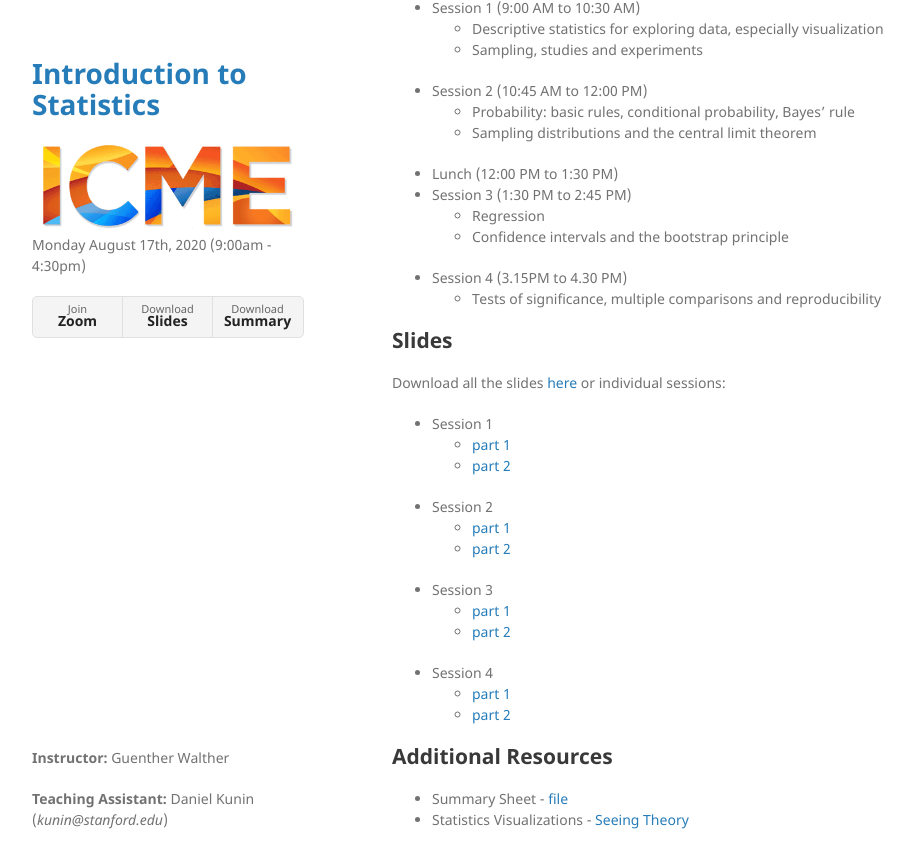
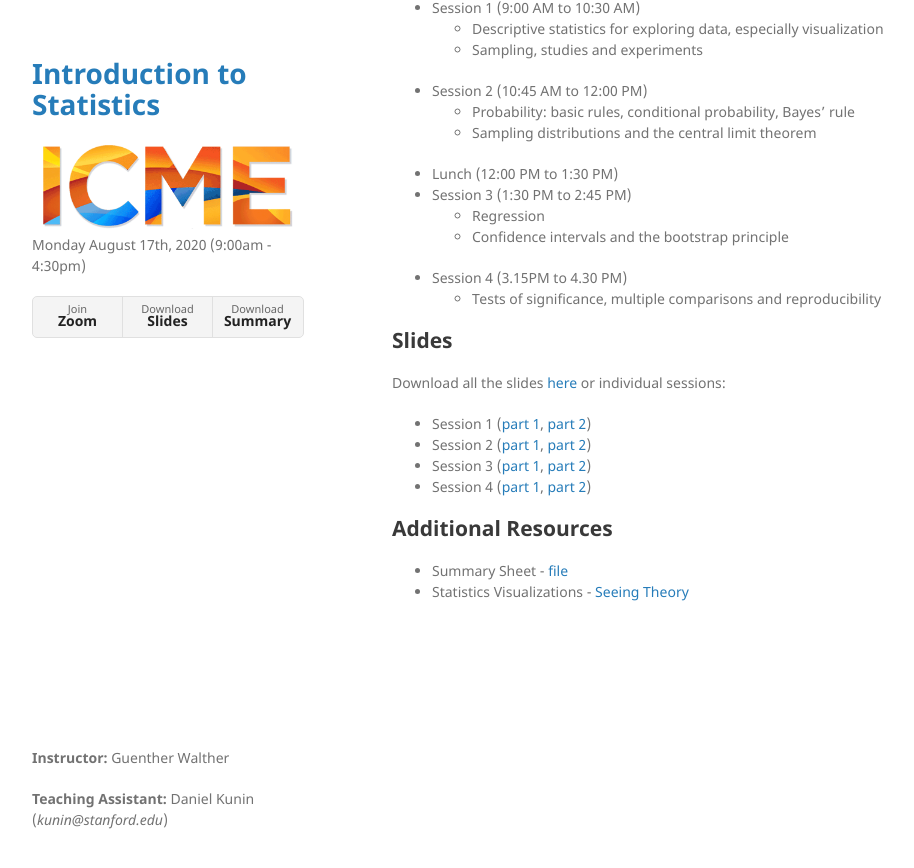
Before and after one commit to danielkunin/icme-statistics, a Jekyll site: the page built from index.md, in a window 1280 px wide and 900 px high, scrolled down 1322 px. Shown: the top 868 px of the window, without its empty margins (178-1092 px from the left). Built offline with Jekyll 4.4.1, drawn with Linux system fonts in a browser that asks for light colours; our own code applies the rules of GitHub Pages for plain Markdown files.

```diff
--- a/index.md
+++ b/index.md
@@ -38,18 +38,10 @@ He received a Terman fellowship, a NSF CAREER award, and the Distinguished Teach
 ## Slides
 
 Download all the slides [here](/assets/img/S1-8.pdf) or individual sessions:
-- Session 1
-  - [part 1](/assets/img/S1.pdf)
-  - [part 2](/assets/img/S2.pdf)
-- Session 2
-  - [part 1](/assets/img/S3.pdf)
-  - [part 2](/assets/img/S4.pdf)
-- Session 3
-  - [part 1](/assets/img/S5.pdf)
-  - [part 2](/assets/img/S6.pdf)
-- Session 4
-  - [part 1](/assets/img/S7.pdf)
-  - [part 2](/assets/img/S8.pdf)
+- Session 1 ([part 1](/assets/img/S1.pdf), [part 2](/assets/img/S2.pdf))
+- Session 2 ([part 1](/assets/img/S3.pdf), [part 2](/assets/img/S4.pdf))
+- Session 3 ([part 1](/assets/img/S5.pdf), [part 2](/assets/img/S6.pdf))
+- Session 4 ([part 1](/assets/img/S7.pdf), [part 2](/assets/img/S8.pdf))
 
 ## Additional Resources
 
```
